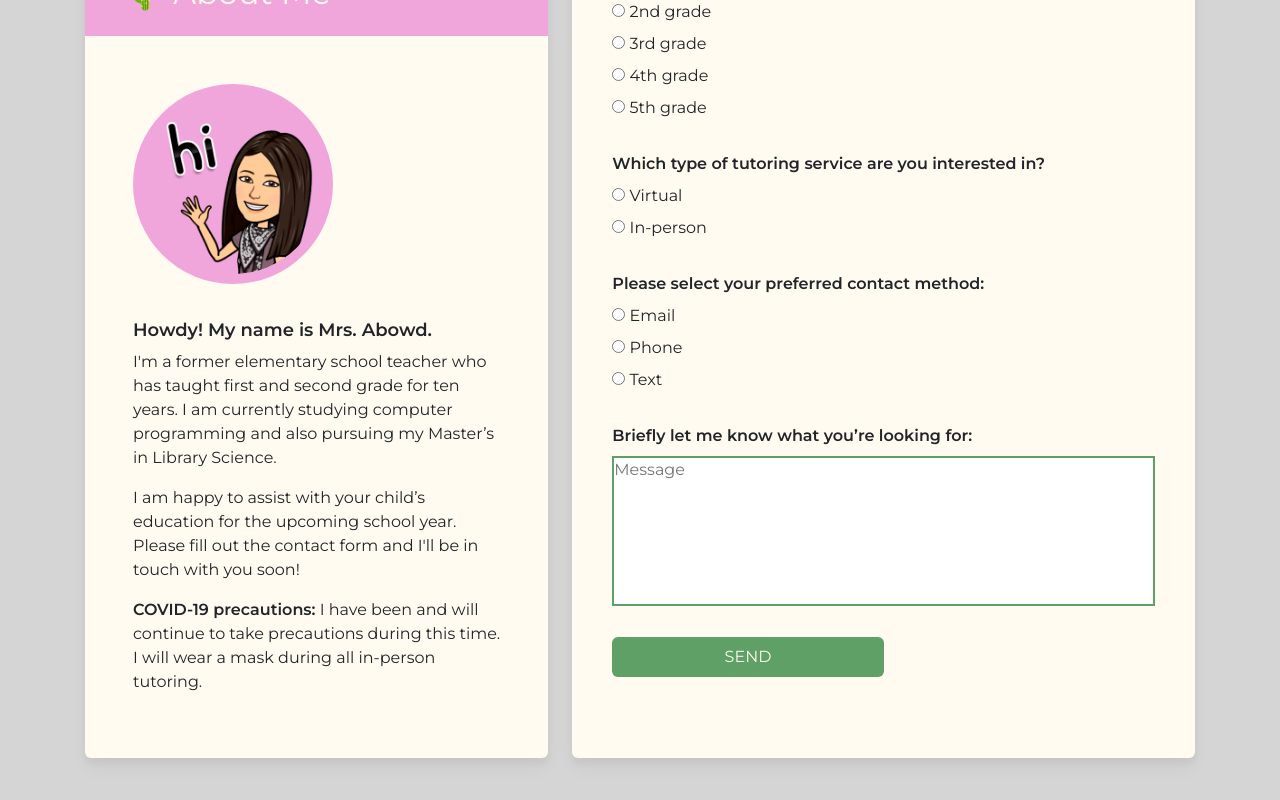
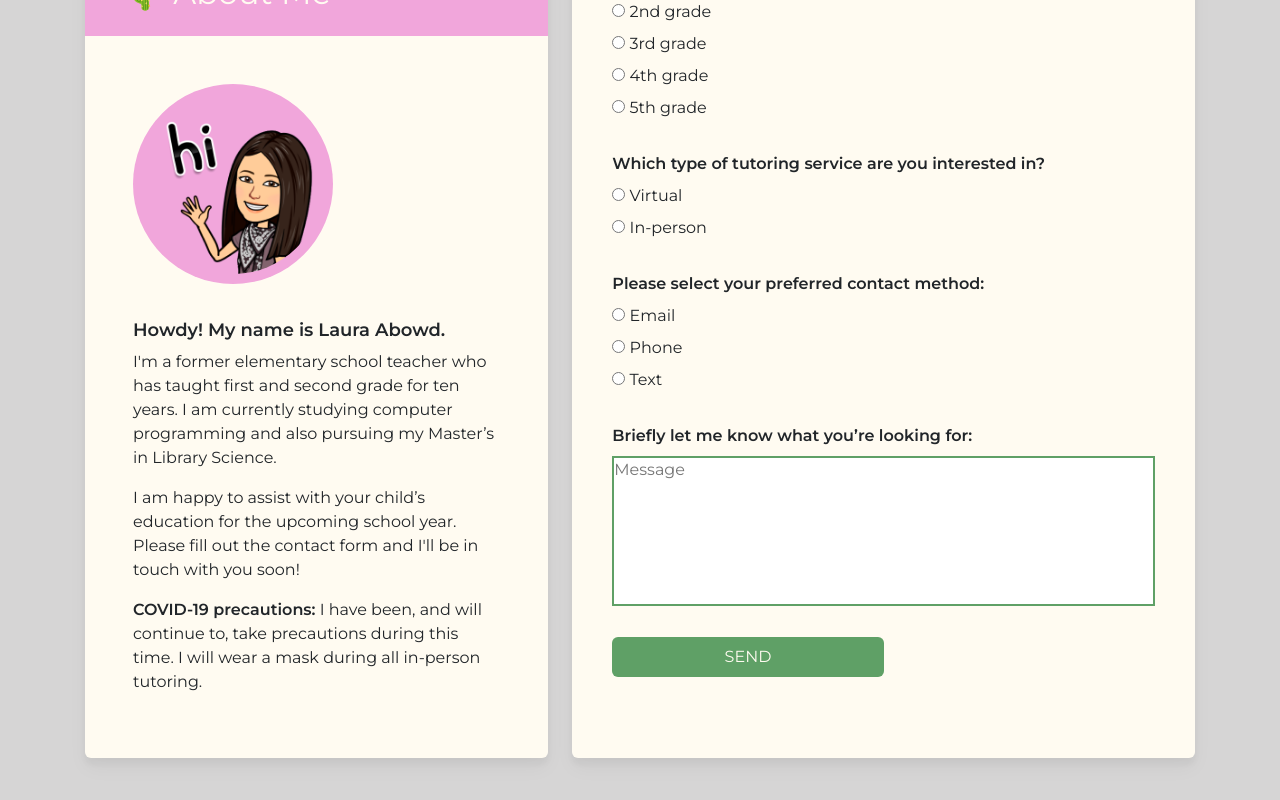
Before and after one commit to laura-abowd/laura-tutors, a plain HTML site: page index.html in a window 1280 px wide. Shown: the part 1028-1828 px from the top of the page. Drawn offline with nearby package versions, Linux system fonts and the light colour scheme.

Commit message:
updated about me content

```diff
--- a/index.html
+++ b/index.html
@@ -50,10 +50,10 @@
           <div class="circle-pink"> <img class="avatar " src="assets/bitmoji.png" alt=""></div>
         </div>
         <div class="mt-3">
-          <h3>Howdy! My name is Mrs. Abowd.</h3>
+          <h3>Howdy! My name is Laura Abowd.</h3>
           <p>I'm a former elementary school teacher who has taught first and second grade for ten years. I am currently studying computer programming and also pursuing my Master’s in Library Science.</p>
           <p>I am happy to assist with your child’s education for the upcoming school year. Please fill out the contact form and I'll be in touch with you soon!</p>
-          <p><span class="bolder">COVID-19 precautions:</span> I have been and will continue to take precautions during this time. I will wear a mask during all in-person tutoring.</p>
+          <p><span class="bolder">COVID-19 precautions:</span> I have been, and will continue to, take precautions during this time. I will wear a mask during all in-person tutoring.</p>
         </div>
       </div>
     </div>
```
